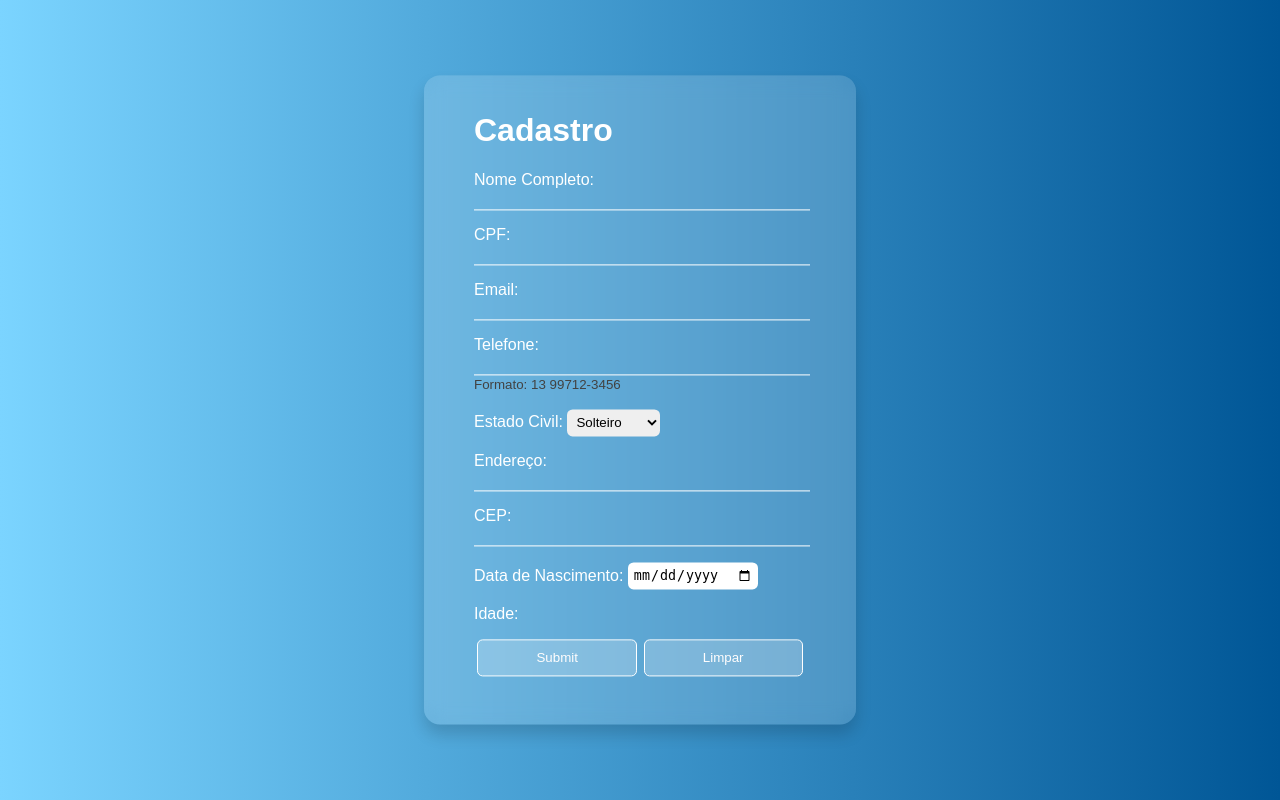
After one commit to amandazzoc/CadastroPessoal, a PHP site: page / in a window 1280 px wide. The commit adds this page. Run offline with PHP 8.4, Linux system fonts and the light colour scheme.

Commit message:
Add files via upload

```diff
--- /dev/null
+++ b/index.html
@@ -0,0 +1,87 @@
+<!DOCTYPE html>
+<html lang="pt-br">
+<head>
+    <meta charset="UTF-8">
+    <meta name="viewport" content="width=device-width, initial-scale=1.0">
+    <link rel="stylesheet" href="style/style.css">
+    <title>Cadastro</title>
+</head>
+<body>
+    <div class="box">
+        <form action="">
+            <fieldset>
+                <div class="title">
+                    <h1>Cadastro</h1>
+                </div>
+
+                <div class="forms">
+                    <!--Nome Completo-->
+                    <div class="inputbox">
+                        <label for="nome" class="label">Nome Completo:</label>
+                        <input type="text" name="nome" id="nome" class="inputUser" required>
+                    </div>
+                    <!--CPF-->
+                    <div class="inputbox">
+                        <label for="cpf" class="label">CPF:</label>
+                        <input type="text" name="cpf" id="cpf" class="inputUser" required>
+
+                    </div>
+                    <!--Email-->
+                    <div class="inputbox">
+                        <label for="email" class="label">Email:</label>
+                        <input type="email" name="email" id="email" class="inputUser" required>
+
+                    </div>
+                    <!--Telefone-->
+                    <div class="inputbox">
+                        <label for="phone" class="label">Telefone:</label>
+                        <input type="tel" id="phone" name="phone" class="inputUser" required>
+                        <small>Formato: 13 99712-3456</small>
+                    </div>
+                    <!--Estado civil-->
+                    <div class="inputbox">
+                        <label for="estado_civil" class="label">Estado Civil:</label>
+                        <select name="estado_civil" class="formatbox">
+                            <option value="solteiro">Solteiro</option>
+                            <option value="casado">Casado</option>
+                            <option value="separado">Separado</option>
+                            <option value="divorciado">Divorciado</option>
+                            <option value="viuvo">Viúvo</option>
+                        </select>
+                    </div>
+
+
+                    <!--Endereço-->
+                    <div class="inputbox">
+                        <label for="endereco" class="label">Endereço:</label>
+                        <input type="text" id="endereco" name="endereco" class="inputUser" required>
+
+                    </div>
+                    <!--CEP-->
+                    <div class="inputbox">
+                        <label for="cep" class="label">CEP:</label>
+                        <input type="text" name="cep" id="cep" class="inputUser" required>
+
+                    </div>
+                    <div class="inputbox">
+                        <!--Data de Nascimento-->
+                        <label for="data_nascimento" class="label">Data de Nascimento:</label>
+                        <input type="date" name="data_nascimento" class="formatbox" required>
+                    </div>
+
+                    <!--Idade-->
+                    <div class="inputbox">
+                         <label for="idade" class="label">Idade: </label>
+                    </div>
+                    <!--Botões-->
+                    <div class="boxbutton">
+                        <input type="submit" name="submit" id="submit" class="button">
+                        <input type="reset" name="reset" id="reset" class="button" value="Limpar">
+                    </div>
+
+                </div>
+            </fieldset>
+        </form>
+    </div>
+</body>
+</html>
--- a/style/style.css
+++ b/style/style.css
@@ -3,10 +3,7 @@ body {
     font-family: Arial, Helvetica, sans-serif;
     margin: 0;
     padding: 0;
-    background-image: url("../imgs/background.jpg");
-    background-size: cover;
-    background-repeat: no-repeat;
-    background-position: center;
+    background: linear-gradient(90deg, rgba(123,212,255,1) 0%, rgba(0,86,150,1) 100%);
     width: 100vw; /* largura total da viewport */
     height: 100vh; /* altura total da viewport */
     overflow-x: hidden;
@@ -20,12 +17,12 @@ body {
     top: 50vh;
     left: 50%;
     transform: translate(-50%, -50%);
-    background-color: rgba(255, 254, 254, 0.041); /* cor do fundo com opacidade */
+    background-color: rgba(255, 255, 255, 0.164); /* cor do fundo com opacidade */
     border-radius: 2vh;
-    padding: 1vh;
-    box-shadow: 0 4px 6px rgba(0, 0, 0, 0.1);
+    padding: 2vh;
+    box-shadow: 0 10px 16px rgba(0, 0, 0, 0.151);
     overflow: hidden; /* para ocultar o pseudo-elemento fora da caixa */
-    width: 40vh;
+    width: 50vh;
 }
 
 .box::before {
@@ -36,35 +33,35 @@ body {
     right: -20px;
     bottom: -20px;
     background-image: inherit; /* herda a imagem de fundo do body */
-    backdrop-filter: blur(5px); /* efeito de vidro */
+    backdrop-filter: blur(10px); /* efeito de vidro */
     z-index: -1; /* coloca o pseudo-elemento atrás do conteúdo da caixa */
 }
 
 fieldset {
-    border: 2px solid rgb(42, 12, 153);
+    border: 0px solid rgb(255, 255, 255);
     border-radius: 2vh;
+    padding: 0vh 4vh 4vh 4vh;
 }
 
 legend {
-    border: 1px solid rgb(42, 12, 153);
+    border: 1px solid rgb(255, 255, 255);
     padding: 1vh;
     text-align: center;
     border-radius: 1vh;
-    color: white;
-    background: linear-gradient(90deg, rgba(42,12,153,1) 0%, rgba(28,0,129,1) 100%);
+    color: #000000;
+    background: white;
 }
 .inputbox{
     margin-bottom: 2vh;
 }
 .label{
-    color: white;
+    color: rgb(255, 255, 255);
 }
 .inputUser {
     background: none;
     border: none;
-    border-bottom: 1px solid white;
+    border-bottom: 1px solid rgb(255, 255, 255);
     outline: none;
-    color: white;
     font-size: 2vh; /* tamanho de fonte responsivo */
     width: 100%;
     letter-spacing: 0.2vh; /* espaçamento entre letras responsivo */
@@ -74,20 +71,22 @@ legend {
     justify-content: space-around;
 }
 small{
-   color: grey;
+   color: rgb(66, 66, 66);
 }
 .formatbox{
     border: none;
     padding: 5px;
     border-radius: 0.7vh;
     outline: none;
-
 }
 .button{
-    border: none;
+    border: 1px  solid white;
     padding: 10px 58px;
     border-radius: 0.7vh;
     outline: none;
+    color: rgb(255, 253, 253);
+    background: linear-gradient(90deg, rgba(255, 255, 255, 0.219) 0%, rgba(255, 255, 255, 0.219) 100%);
+}
+.title{
     color: white;
-    background: linear-gradient(90deg, rgba(42,12,153,1) 0%, rgba(28,0,129,1) 100%);
 }
```
